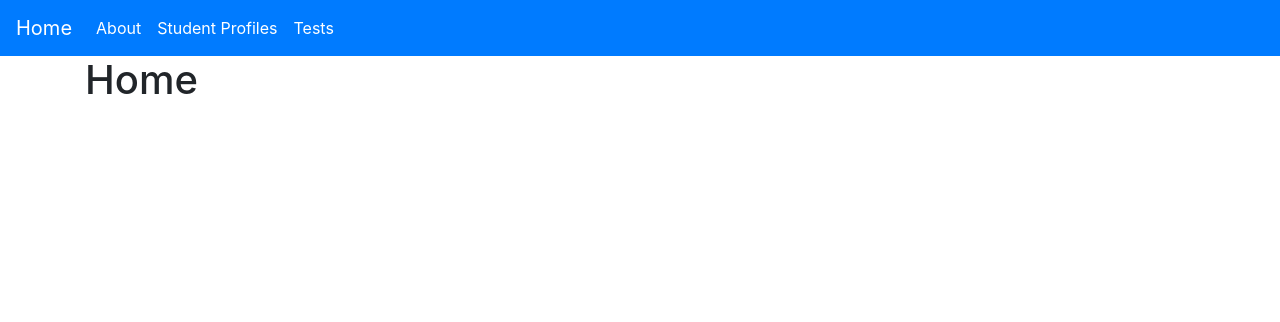
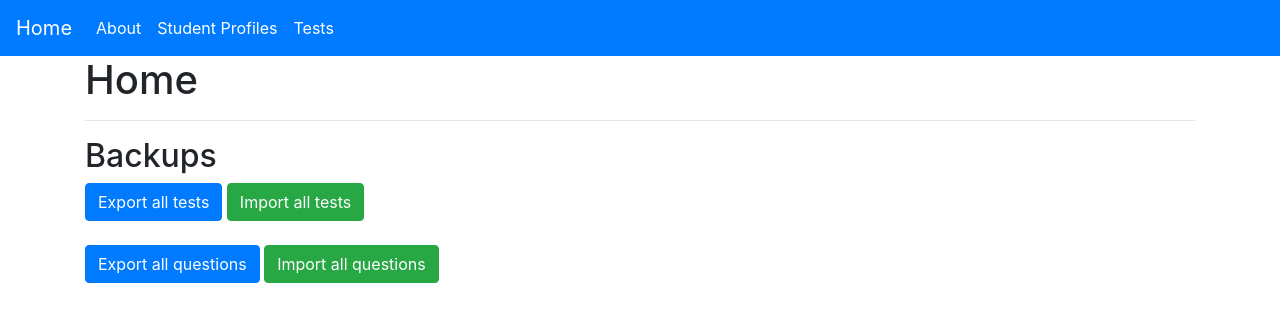
Before and after one commit to hassanaziz0012/lessons-with-a-native, a Django app: page / in a window 1280 px wide. Shown: the top 322 px of the page. Run offline with Django 3.2, Linux system fonts and the light colour scheme; some libraries are stand-ins or nearby versions.

Commit message:
Import/Export Questions and Tests

```diff
--- /dev/null
+++ b/export.csv
@@ -0,0 +1,4 @@
+id,test_name,test_directions,test_repeat_due,test_order,supporting_material
+13,Test 1,Test directions,6,0,
+14,Test 2,Test directions,6,1,
+15,Test 3,Test directions,6,2,
--- /dev/null
+++ b/export_questions.csv
@@ -0,0 +1,4 @@
+id,test,question,answer,review_question
+27,Beginner's English Test,What is the color of the sky?,Blue.,False
+28,Advanced English Test,What is something?,Nothing.,False
+29,Advanced English Test,What is the color of an apple?,Red.,False
--- /dev/null
+++ b/export_tests.csv
@@ -0,0 +1,3 @@
+id,test_name,test_directions,test_repeat_due,test_order,supporting_material
+22,Beginner's English Test,rwtewhyerwywey,6,0,
+23,Advanced English Test,RWERAWTWEY,6,1,
--- a/main/forms.py
+++ b/main/forms.py
@@ -52,3 +52,9 @@ class EmailStudentForm(forms.ModelForm):
     class Meta:
         model = EmailPreset
         fields = ['recipient', 'subject', 'body']
+
+class ImportDataForm(forms.Form):
+    csv_file = forms.FileField(required=True)
+
+    class Meta:
+        fields = ['csv_file']
--- a/main/templates/main/home.html
+++ b/main/templates/main/home.html
@@ -1,6 +1,98 @@
 {% extends 'main/base.html' %}
+{% load crispy_forms_tags %}
 
 {% block content %}
 <h1>Home</h1>
+<hr>
+
+<h2>Backups</h2>
+<div class="export-tests">
+    <a href="{% url 'export-all-tests' %}">
+        <button class="btn btn-primary">Export all tests</button>
+    </a>
+
+    <!-- Button trigger modal -->
+    <button type="button" class="btn btn-success" data-toggle="modal" data-target="#ImportTestsModal">
+        Import all tests
+    </button>
+</div>
+
+<br>
+
+<div class="export-questions">
+    <a href="{% url 'export-all-questions' %}">
+        <button class="btn btn-primary">Export all questions</button>
+    </a>
+
+    <button type="button" class="btn btn-success" data-toggle="modal" data-target="#ImportQuestionsModal">
+        Import all questions
+    </button>
+</div>
+
+<!-- Import Tests Modal -->
+<div class="modal fade" id="ImportTestsModal" tabindex="-1" role="dialog" aria-labelledby="ImportTestsModalLabel" aria-hidden="true">
+    <div class="modal-dialog" role="document">
+        <div class="modal-content">
+
+            <div class="modal-header">
+                <h5 class="modal-title" id="ImportTestsModalLabel">Upload Tests</h5>
+                <button type="button" class="close" data-dismiss="modal" aria-label="Close">
+                    <span aria-hidden="true">&times;</span>
+                </button>
+            </div>
+
+            <div class="modal-body">
+                Please upload your tests to import it in the database.
+                <hr>
+
+
+                <form action="{% url 'import-all-tests' %}" enctype="multipart/form-data" method="post">
+                    {%csrf_token%}
+                    {{tests_form|crispy}}
+
+            </div>
+
+            <div class="modal-footer">
+                    <button type="button" class="btn btn-secondary" data-dismiss="modal">Close</button>
+                    <button type="submit" class="btn btn-primary">Import tests</button>
+                </form>
+            </div>
+
+        </div>
+    </div>
+</div>
+
+<!-- Import Questions Modal -->
+<div class="modal fade" id="ImportQuestionsModal" tabindex="-1" role="dialog" aria-labelledby="ImportQuestionsModalLabel" aria-hidden="true">
+    <div class="modal-dialog" role="document">
+        <div class="modal-content">
+
+            <div class="modal-header">
+                <h5 class="modal-title" id="ImportQuestionsModalLabel">Upload Questions</h5>
+                <button type="button" class="close" data-dismiss="modal" aria-label="Close">
+                    <span aria-hidden="true">&times;</span>
+                </button>
+            </div>
+
+            <div class="modal-body">
+                Please upload your questions to import it in the database.
+                <hr>
+
+
+                <form action="{% url 'import-all-questions' %}" enctype="multipart/form-data" method="post">
+                    {%csrf_token%}
+                    {{questions_form|crispy}}
+
+            </div>
+
+            <div class="modal-footer">
+                    <button type="button" class="btn btn-secondary" data-dismiss="modal">Close</button>
+                    <button type="submit" class="btn btn-primary">Import questions</button>
+                </form>
+            </div>
+
+        </div>
+    </div>
+</div>
 
 {% endblock content %}
--- a/main/urls.py
+++ b/main/urls.py
@@ -33,4 +33,11 @@ urlpatterns = [
     path('tests/take/<int:test_id>/profile/<int:profile_id>/questions/<int:question_id>/add-to-review', views.add_to_review, name='add-to-review'),
     path('tests/take/<int:test_id>/profile/<int:profile_id>/questions/<int:question_id>/remove-from-review', views.remove_from_review, name='remove-from-review'),
 
+    path('import/tests', views.import_all_tests, name='import-all-tests'),
+    path('export/tests', views.export_all_tests, name='export-all-tests'),
+
+    path('import/questions', views.import_all_questions, name='import-all-questions'),
+    path('export/questions', views.export_all_questions, name='export-all-questions'),
+
+
 ]
--- a/main/views.py
+++ b/main/views.py
@@ -4,13 +4,16 @@ from django.shortcuts import render
 from django.shortcuts import redirect, render
 from django.contrib import messages
 from django.urls import reverse_lazy
+from django.http import HttpResponse
 
 from .forms import (AddQuestionForm, StudentProfileForm, UpdateStudentProfileForm, CreateTestForm,
-    UpdateTestForm, UpdateQuestionForm, EmailStudentForm)
+    UpdateTestForm, UpdateQuestionForm, EmailStudentForm, ImportDataForm)
 from .models import EmailPreset, StudentProfile, Test, Question
 
 from email.message import EmailMessage
 import smtplib
+import csv
+import pandas
 
 def write_to_file(content):
     '''Used mostly for debugging purposes.
@@ -25,8 +28,24 @@ def write_to_file(content):
 
 # Create your views here.
 def home(request):
+    if request.method == 'POST':
+        tests_form = ImportDataForm(request.POST, request.FILES)
+        questions_form = ImportDataForm(request.POST, request.FILES)
+
+        if tests_form.is_valid():
+            tests_form.save(commit=False)
+
+        if questions_form.is_valid():
+            questions_form.save(commit=False)
+
+    else:
+        tests_form = ImportDataForm()
+        questions_form = ImportDataForm()
+
     context = {
         'title': 'Home',
+        'tests_form': tests_form,
+        'questions_form': questions_form
     }
     return render(request, 'main/home.html', context=context)
 
@@ -428,3 +447,86 @@ def remove_from_review(request, test_id, question_id, profile_id):
     question.save()
 
     return redirect('take-test', test_id, profile_id)
+
+def import_all_tests(request):
+    csv_file = request.FILES['csv_file'] # The uploaded file.
+
+    # Create a new 'export.csv' file based on the data in the file that the user uploaded.
+    with open('export_tests.csv', 'wb+') as file:
+        file.write(csv_file.read())
+
+    with open('export_tests.csv', 'r+') as file:
+        reader = pandas.read_csv(file) # Read CSV file with the Pandas library.
+
+        for test_name, test_directions, test_repeat_due, test_order in zip(reader['test_name'], reader['test_directions'], reader['test_repeat_due'], reader['test_order']):
+            test = Test.objects.create(
+                test_name = test_name,
+                test_directions = test_directions,
+                test_repeat_due = test_repeat_due,
+                test_order = test_order,
+                    )
+            test.save()
+
+    return redirect('home')
+
+def export_all_tests(request):
+    queryset = Test.objects.all()
+
+    opts = queryset.model._meta
+    write_to_file(str(opts))
+    model = queryset.model
+    response = HttpResponse(content_type='text/csv')
+    # force download.
+    response['Content-Disposition'] = 'attachment;filename=export_tests.csv'
+    # the csv writer
+    writer = csv.writer(response)
+    field_names = [field.name for field in opts.fields]
+    # Write a first row with header information
+    writer.writerow(field_names)
+    # Write data rows
+    for obj in queryset:
+        writer.writerow([getattr(obj, field) for field in field_names])
+
+    return response
+
+def import_all_questions(request):
+    csv_file = request.FILES['csv_file'] # The uploaded file.
+
+    # Create a new 'export.csv' file based on the data in the file that the user uploaded.
+    with open('export_questions.csv', 'wb+') as file:
+        file.write(csv_file.read())
+
+    with open('export_questions.csv', 'r+') as file:
+        reader = pandas.read_csv(file) # Read CSV file with the Pandas library.
+
+        for test_name, question, answer, review_question in zip(reader['test'], reader['question'], reader['answer'], reader['review_question']):
+            test = Test.objects.filter(test_name=test_name).first()
+            question = Question.objects.create(
+                test=test,
+                question=question,
+                answer=answer,
+                review_question=review_question,
+            )
+            question.save()
+
+    return redirect('home')
+
+def export_all_questions(request):
+    queryset = Question.objects.all()
+
+    opts = queryset.model._meta
+    write_to_file(str(opts))
+    model = queryset.model
+    response = HttpResponse(content_type='text/csv')
+    # force download.
+    response['Content-Disposition'] = 'attachment;filename=export_questions.csv'
+    # the csv writer
+    writer = csv.writer(response)
+    field_names = [field.name for field in opts.fields]
+    # Write a first row with header information
+    writer.writerow(field_names)
+    # Write data rows
+    for obj in queryset:
+        writer.writerow([getattr(obj, field) for field in field_names])
+
+    return response
--- a/sample_log.txt
+++ b/sample_log.txt
@@ -1 +1 @@
-115050454-13
+Test 1Test 2Test 3main.testmain.testmain.questionmain.questionmain.questionmain.testmain.question
```
Also changed, not shown: csv_test.py (added, +8 -0 lines), db.sqlite3.
